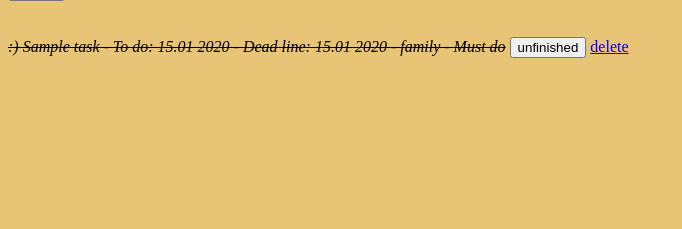
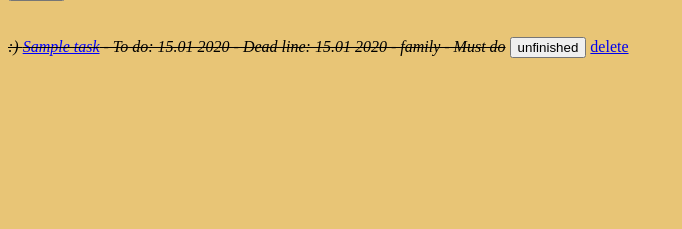
Before and after one commit to EduardPython/todo_list, a Django app: page / in a window 1280 px wide. Shown: the part 543-772 px from the top of the page, without its empty margins (0-682 px from the left). Run offline with Django 4.2, Linux system fonts and the light colour scheme; a user stored in the database is signed in; tables that the repository leaves empty hold one stand-in row (values such as "Sample post").

Commit message:
click on task > detail

```diff
--- a/base/templates/base/task_create.html
+++ b/base/templates/base/task_create.html
@@ -27,11 +27,11 @@
     <div>
       {% if task.completed %}
         <div class="line">
-          <i><s><span>:) {{ task.name|slice:":25" }} - To do: {{ task.to_do|date:'d.m Y' }} - Dead line: {{ task.dead_line|date:'d.m Y' }} - {{ task.category }} - {{ task.priority }}</span></s></i>
+          <i><s><span>:) <a class="nodiffcolor" href={% url "task_detail" task.id %}>{{ task.name|slice:":25" }}</a> - To do: {{ task.to_do|date:'d.m Y' }} - Dead line: {{ task.dead_line|date:'d.m Y' }} - {{ task.category }} - {{ task.priority }}</span></s></i>
         </div>
       {% else %}
         <div class="line">
-          <span>* {{ task.name|slice:":25" }} - To do: {{ task.to_do|date:'d.m Y' }} - Dead line: {{ task.dead_line|date:'d.m Y' }} - {{ task.category }} - {{ task.priority }}</span>
+          <span>* <a class="nodiffcolor" href={% url "task_detail" task.id %}>{{ task.name|slice:":25" }}</a> - To do: {{ task.to_do|date:'d.m Y' }} - Dead line: {{ task.dead_line|date:'d.m Y' }} - {{ task.category }} - {{ task.priority }}</span>
         </div>
       {% endif %}
       {% if task.completed == False %}
--- a/static/css/base.css
+++ b/static/css/base.css
@@ -6,3 +6,7 @@ body {
 .line {
     display: inline-flex;
 }
+
+.nodiffcolor {
+    color: blue;
+}
```
